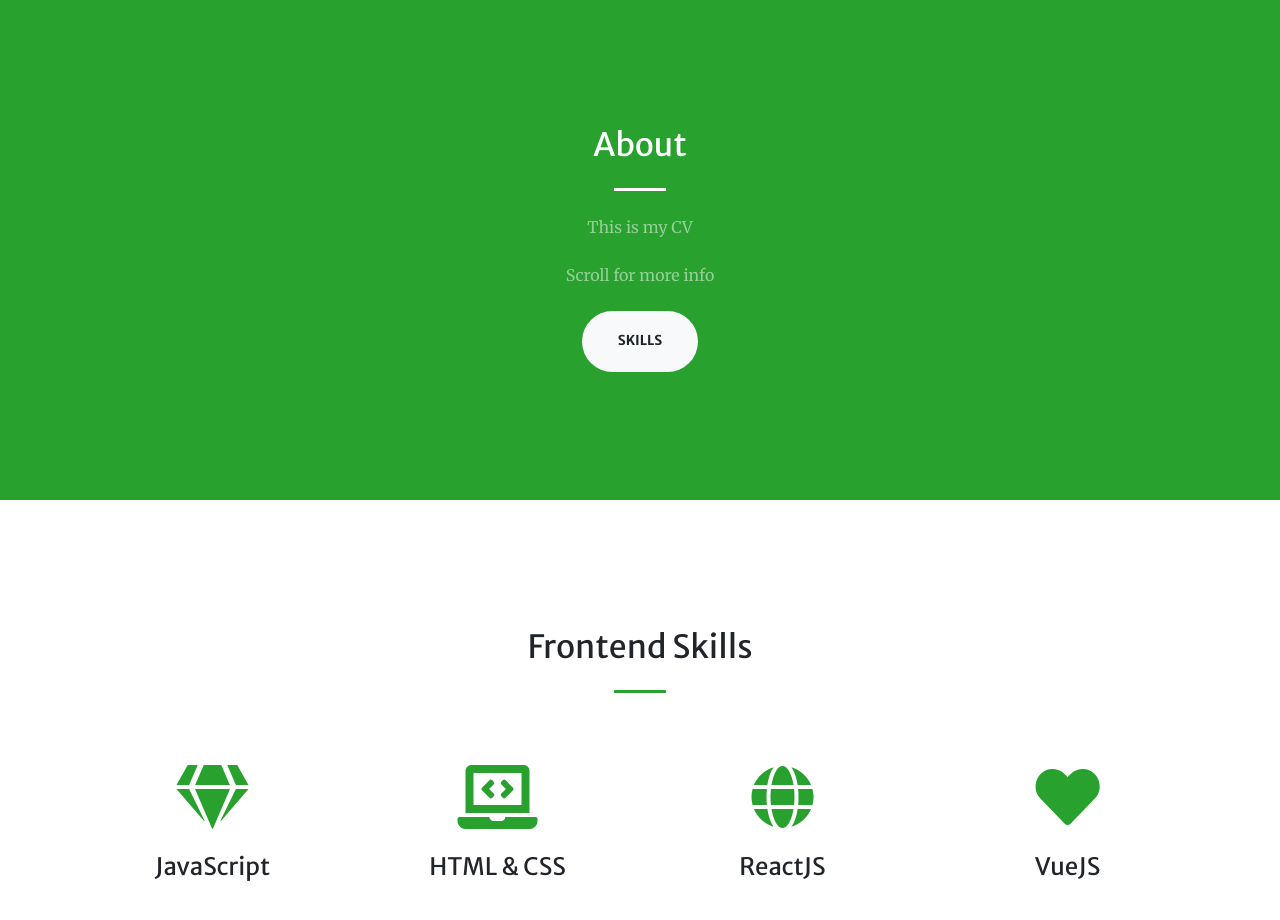
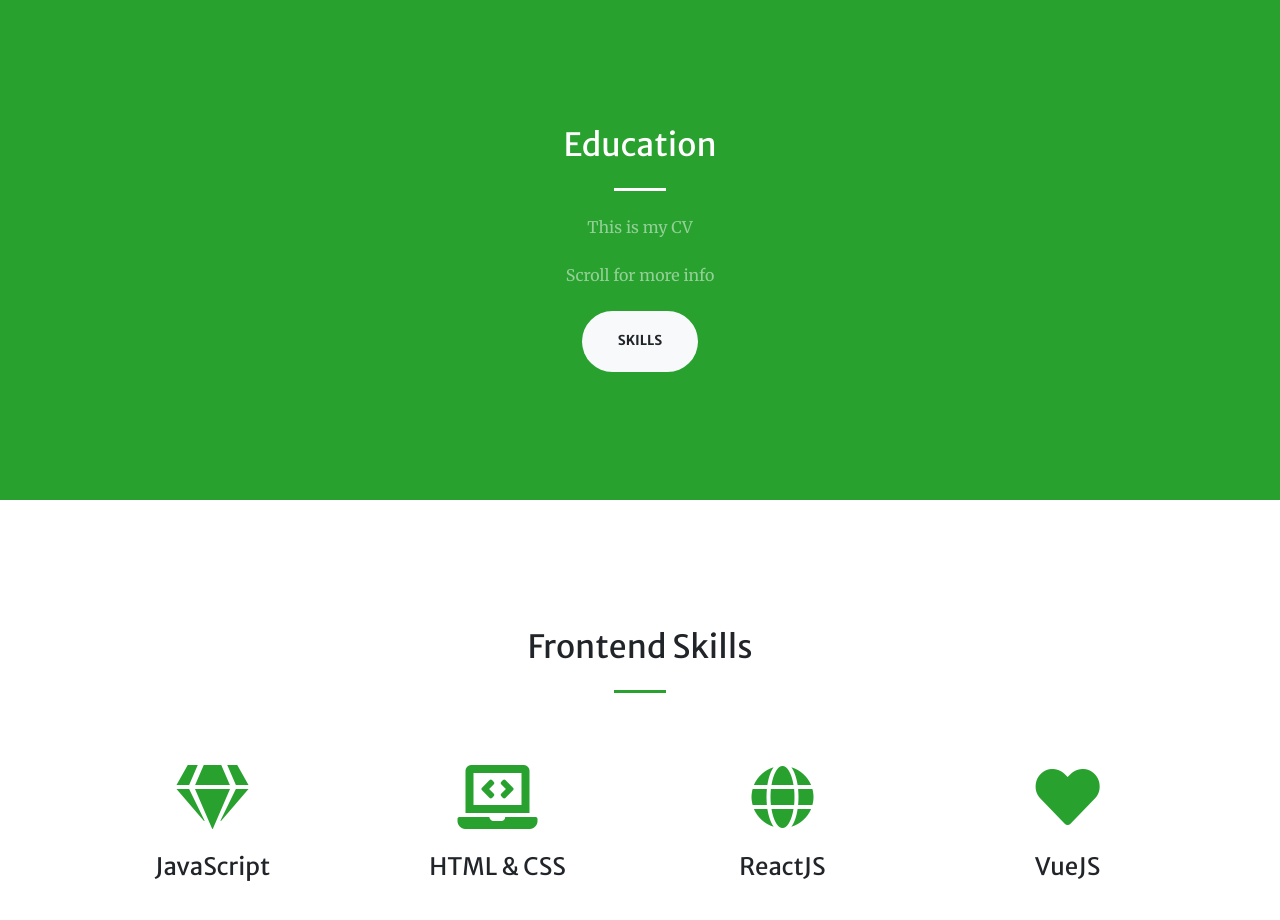
Before and after one commit to singhp1992/bts-personal, a website with bundled scripts: page index.html in a window 1280 px wide. Shown: the part 802-1722 px from the top of the page. Built offline with nearby package versions, Linux system fonts and the light colour scheme.

Commit message:
changing title of education

```diff
--- a/index.html
+++ b/index.html
@@ -81,7 +81,7 @@
     <div class="container">
       <div class="row justify-content-center">
         <div class="col-lg-8 text-center">
-          <h2 class="text-white mt-0">About</h2>
+          <h2 class="text-white mt-0">Education</h2>
           <hr class="divider light my-4">
           <p class="text-white-50 mb-4">This is my CV</p>
           <p class="text-white-50 mb-4">Scroll for more info</p>
```
